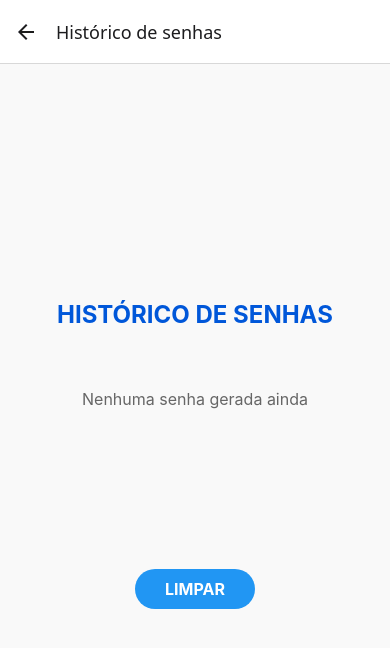
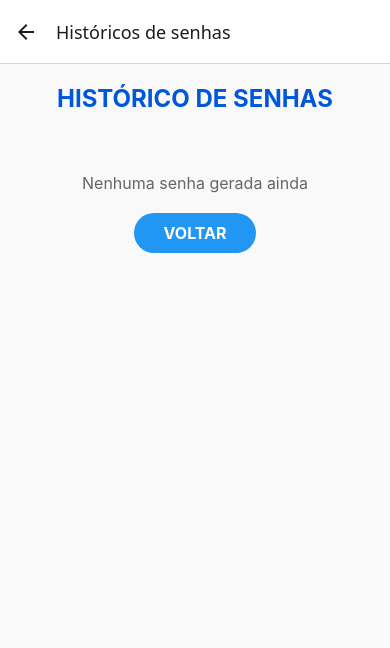
Before and after one commit to Sanha258/Mobile, a React Native app: screen /History in a window 390 px wide. Shown: the top 648 px of the page. Built offline with nearby package versions, Linux system fonts and the light colour scheme.

Commit message:
feat: cards com emoji de mostrar/esconder, copiar, remover

```diff
--- a/App.js
+++ b/App.js
@@ -14,7 +14,7 @@ export default function App() {
         <Stack.Screen name="SignIn" component={SignIn} options={{ title: 'SignIn' }} />
         <Stack.Screen name="SignUp" component={SignUp} options={{ title: 'SingnUp' }} />
         <Stack.Screen name="Home" component={Home} options={{ title: 'Home' }} />
-        <Stack.Screen name="History" component={History} options={{ title: 'Histórico de senhas' }} />
+        <Stack.Screen name="History" component={History} options={{ title: 'Históricos de senhas' }} />
       </Stack.Navigator>
     </NavigationContainer>
   );
--- a/src/History.js
+++ b/src/History.js
@@ -1,21 +1,27 @@
 import React, { useState, useEffect } from 'react';
-import { View, Text, StyleSheet, Pressable, ScrollView } from 'react-native';
+import { View, Text, StyleSheet, Pressable, FlatList, Alert } from 'react-native';
 import AsyncStorage from '@react-native-async-storage/async-storage';
+import * as Clipboard from 'expo-clipboard';
 
 export default function History({ navigation }) {
   const [items, setItems] = useState([]);
-  useEffect(() => {
-    console.log('History mounted, items:', items);
-  }, [items]);
-  useEffect(() => {
-    console.log('History mounted');
-  }, []);
+  const [visibleStates, setVisibleStates] = useState([]);
 
   const loadHistory = async () => {
     try {
       const existing = await AsyncStorage.getItem('history');
-      const arr = existing ? JSON.parse(existing) : [];
+      let arr = existing ? JSON.parse(existing) : [];
+
+      // Migração: se for string (formato antigo), transforma em objeto
+      arr = arr.map(item => {
+        if (typeof item === 'string') {
+          return { password: item, appName: 'Sem nome', timestamp: Date.now() };
+        }
+        return item;
+      });
+
       setItems(arr);
+      setVisibleStates(new Array(arr.length).fill(false));
     } catch (e) {
       console.warn('could not load history', e);
     }
@@ -25,9 +31,29 @@ export default function History({ navigation }) {
     try {
       await AsyncStorage.removeItem('history');
       setItems([]);
+      setVisibleStates([]);
     } catch (e) {
       console.warn('could not clear history', e);
     }
+  };
+
+  const deleteItem = async (index) => {
+    const newItems = [...items];
+    newItems.splice(index, 1);
+    await AsyncStorage.setItem('history', JSON.stringify(newItems));
+    setItems(newItems);
+    setVisibleStates(new Array(newItems.length).fill(false));
+  };
+
+  const toggleVisibility = (index) => {
+    const newStates = [...visibleStates];
+    newStates[index] = !newStates[index];
+    setVisibleStates(newStates);
+  };
+
+  const copyPassword = (password) => {
+    Clipboard.setStringAsync(password);
+    Alert.alert('Copiado', 'Senha copiada para a área de transferência');
   };
 
   useEffect(() => {
@@ -35,23 +61,52 @@ export default function History({ navigation }) {
     return unsubscribe;
   }, [navigation]);
 
+  const renderItem = ({ item, index }) => {
+    if (!item || typeof item !== 'object' || !item.password) return null;
+    const appName = item.appName || 'Aplicativo';
+    const password = item.password;
+    const isVisible = visibleStates[index];
+
+    return (
+      <View style={styles.card}>
+        <View style={styles.cardHeader}>
+          <Text style={styles.appName}>{appName}</Text>
+          <View style={styles.icons}>
+            <Pressable onPress={() => toggleVisibility(index)}>
+              <Text style={styles.emoji}>👁️</Text>
+            </Pressable>
+            <Pressable onPress={() => copyPassword(password)}>
+              <Text style={styles.emoji}>📋</Text>
+            </Pressable>
+            <Pressable onPress={() => deleteItem(index)}>
+              <Text style={styles.emoji}>🗑️</Text>
+            </Pressable>
+          </View>
+        </View>
+        <Text style={styles.password}>
+          {isVisible ? password : '•'.repeat(password.length)}
+        </Text>
+      </View>
+    );
+  };
+
   return (
     <View style={styles.container}>
       <Text style={styles.title}>HISTÓRICO DE SENHAS</Text>
-      <ScrollView style={styles.list} contentContainerStyle={styles.listContent}>
-        {items.length === 0 ? (
-          <Text style={styles.emptyText}>Nenhuma senha gerada ainda</Text>
-        ) : (
-          items.map((pw, index) => (
-            <Text key={index} style={styles.item} selectable>
-              {pw}
-            </Text>
-          ))
-        )}
-      </ScrollView>
 
-      <Pressable style={styles.clearButton} onPress={clearHistory}>
-        <Text style={styles.clearText}>LIMPAR</Text>
+      {items.length === 0 ? (
+        <Text style={styles.emptyText}>Nenhuma senha gerada ainda</Text>
+      ) : (
+        <FlatList
+          data={items}
+          keyExtractor={(_, index) => index.toString()}
+          renderItem={renderItem}
+          contentContainerStyle={styles.list}
+        />
+      )}
+
+      <Pressable style={styles.backButton} onPress={() => navigation.navigate('Home')}>
+        <Text style={styles.backText}>VOLTAR</Text>
       </Pressable>
     </View>
   );
@@ -63,7 +118,6 @@ const styles = StyleSheet.create({
     padding: 20,
     backgroundColor: '#f9f9f9',
     alignItems: 'center',
-    justifyContent: 'center',
   },
   title: {
     fontSize: 24,
@@ -74,31 +128,52 @@ const styles = StyleSheet.create({
   },
   list: {
     width: '100%',
-    marginBottom: 20,
-    maxHeight: 200,
+    paddingBottom: 20,
   },
-  listContent: {
-    paddingBottom: 20,
+  card: {
+    backgroundColor: '#fff',
+    borderRadius: 10,
+    padding: 15,
+    marginBottom: 12,
+    shadowColor: '#000',
+    shadowOffset: { width: 0, height: 2 },
+    shadowOpacity: 0.1,
+    shadowRadius: 4,
+    elevation: 3,
+  },
+  cardHeader: {
+    flexDirection: 'row',
+    justifyContent: 'space-between',
     alignItems: 'center',
+    marginBottom: 8,
   },
-  item: {
+  appName: {
     fontSize: 18,
+    fontWeight: 'bold',
     color: '#333',
-    paddingVertical: 6,
-    borderBottomWidth: 1,
-    borderBottomColor: '#eee',
-    textAlign: 'center',
-    width: '80%',
-    alignSelf: 'center',
   },
-  clearButton: {
-    alignSelf: 'center',
+  icons: {
+    flexDirection: 'row',
+    gap: 12,
+  },
+  emoji: {
+    fontSize: 20,
+  },
+  password: {
+    fontSize: 16,
+    fontFamily: 'monospace',
+    color: '#555',
+    marginTop: 4,
+  },
+  backButton: {
     backgroundColor: '#2196F3',
     paddingVertical: 10,
     paddingHorizontal: 30,
     borderRadius: 20,
+    marginTop: 20,
+    alignSelf: 'center',
   },
-  clearText: {
+  backText: {
     color: '#fff',
     fontSize: 16,
     fontWeight: 'bold',
--- a/src/Home.js
+++ b/src/Home.js
@@ -101,7 +101,7 @@ export default function Home({ navigation }) {
       >
         <View style={styles.modalOverlay}>
           <View style={styles.modalContainer}>
-            <Text style={styles.modalTitle}>Salvar Senha</Text>
+            <Text style={styles.modalTitle}>Cadastro de Senhas</Text>
             <TextInput
               style={[styles.input, styles.disabledInput]}
               value={password}
@@ -265,6 +265,6 @@ const styles = StyleSheet.create({
     fontWeight: 'bold',
   },
   buttonDisabled: {
-    backgroundColor: '#a0a0a0',
+    backgroundColor: '#4CAF50',
   },
 });
```
